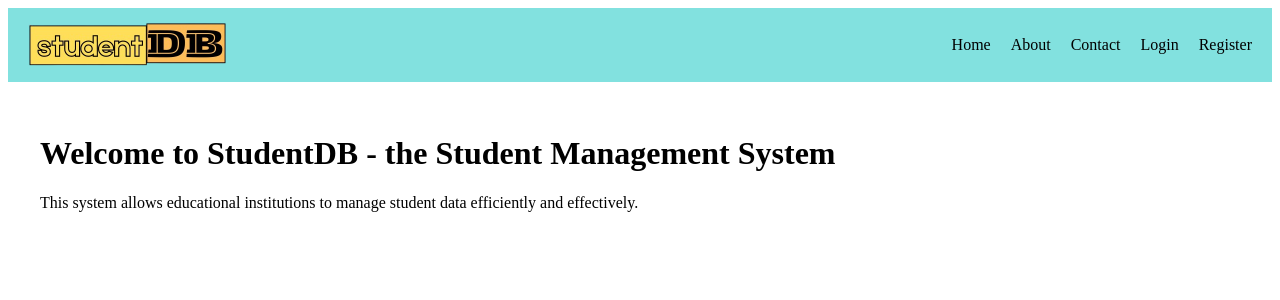
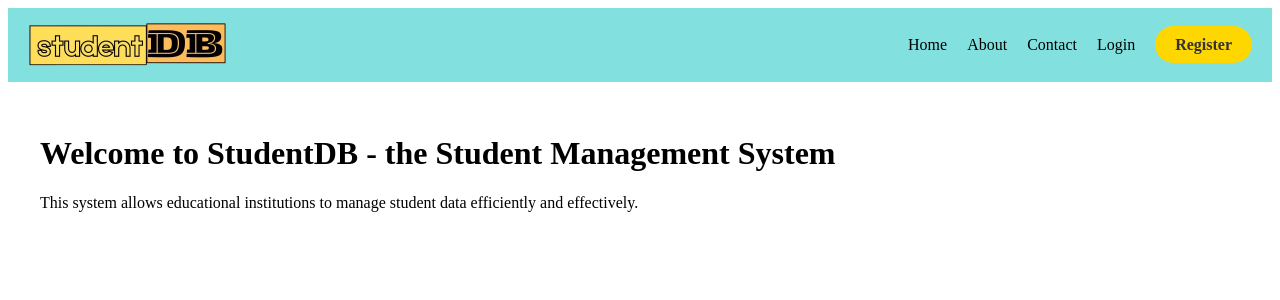
Before and after one commit to emanoj1/studentdb-client, a React (Create React App) app: page / in a window 1280 px wide. Shown: the top 300 px of the page. Built offline with nearby package versions, Linux system fonts and the light colour scheme.

Commit message:
feat: style Register & Logout buttons in navbar

```diff
--- a/src/components/NavBar.css
+++ b/src/components/NavBar.css
@@ -41,6 +41,19 @@
   .navbar-links button:hover, .navbar-links a:hover {
     text-decoration: underline;
   }
+
+  /* Special styles for Register and Logout buttons */
+.navbar-links .register-btn, .navbar-links .logout-btn {
+  background-color: #FFD700; /* Example color for the button */
+  padding: 10px 20px;
+  border-radius: 20px; /* Rounded edges */
+  color: #333; /* Text color */
+  font-weight: bold; /* Bold text */
+}
+
+.navbar-links .register-btn:hover, .navbar-links .logout-btn:hover {
+  background-color: #FFC107; /* Slightly darker color on hover */
+}
 
   /* Hamburger menu styles */
   .navbar-toggle {
--- a/src/components/NavBar.js
+++ b/src/components/NavBar.js
@@ -22,14 +22,14 @@ function NavBar({ isLoggedIn, handleLogout }) {
       </div>
       <ul className={`navbar-links ${menuOpen ? 'navbar-links-open' : ''}`}>
         {isLoggedIn ? (
-            <li><button onClick={handleLogout}>Logout</button></li>
+          <li><button onClick={handleLogout} className="logout-btn">Logout</button></li>
         ) : (
           <>
             <li><Link to="/">Home</Link></li>
             <li><Link to="/about">About</Link></li>
             <li><Link to="/contact">Contact</Link></li>
             <li><Link to="/login">Login</Link></li>
-              <li><Link to="/register">Register</Link></li>
+            <li><Link to="/register" className="register-btn">Register</Link></li>
           </>
         )}
       </ul>
```
Lines whose indentation alone changed are shown as unchanged.
